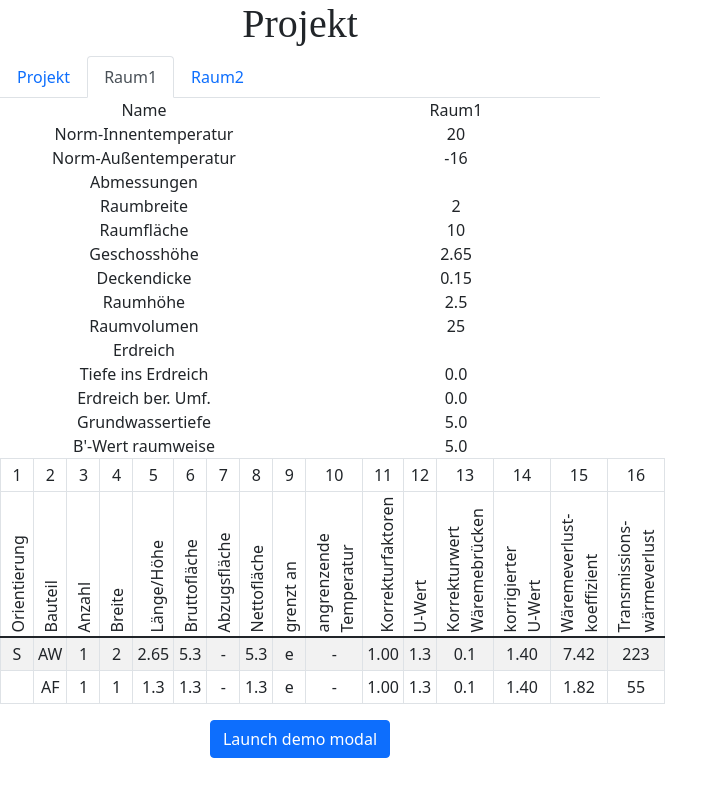
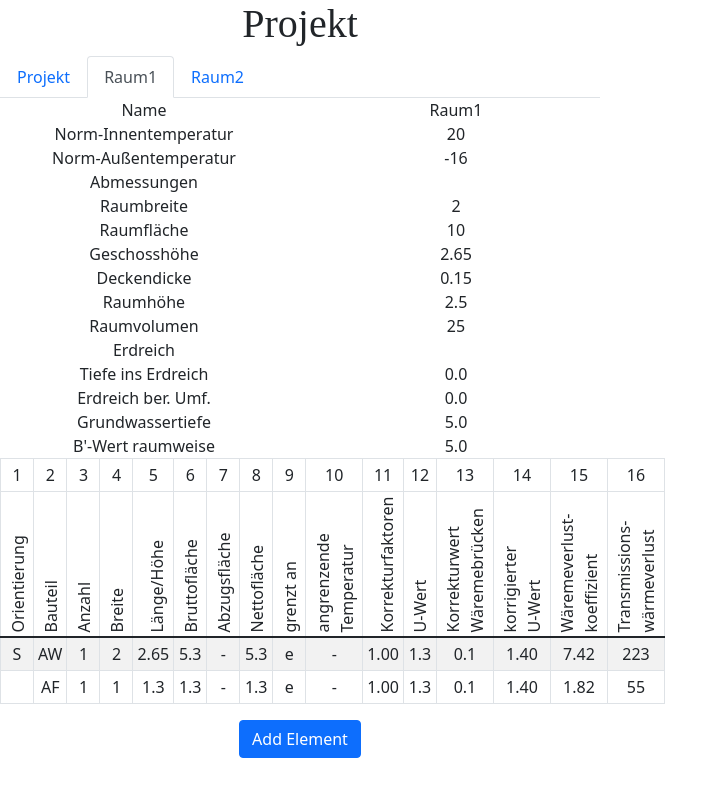
Before and after one commit to Dreanaught/js-react-mst, a React (Create React App) app: page / in a window 1280 px wide. Both pictures are taken after a click on the tab "Raum1". Shown: the top 796 px of the page, without its empty margins (0-728 px from the left). Built offline with nearby package versions, Linux system fonts and the light colour scheme; a web font is replaced by a local one.

Commit message:
renamed ElementEdit to ElementAdd

```diff
--- a/src/components/ElementEdit.js
+++ b/src/components/ElementAdd.js
@@ -1,25 +1,43 @@
 import React, { Component } from "react"
 import { observer } from "mobx-react"
 import { Button, Modal } from "react-bootstrap";
+import { Element } from "../models/Element";
 
-class ElementEdit extends Component {
+class ElementAdd extends Component {
+
+
     constructor(props) {
         super(props);
 
         this.handleShow = this.handleShow.bind(this);
         this.handleClose = this.handleClose.bind(this);
-        this.handleSave = this.handleSave.bind(this);
+        this.handleAdd = this.handleAdd.bind(this);
 
         this.state = {
             show: false
         };
+
+        this.state = {
+            element: Element.create({
+                Orientierung:"",
+                Bauteil: 1,
+                Anzahl: 1,
+                Breite: 0,
+                Länge_Höhe: 0,
+                grenzt_an: "",
+                angrenzende_Temperatur: 20,
+                temperatur_Anpassung: 0
+            })
+        }
     }
 
     handleClose() {
         this.setState({ show: false });
     }
 
-    handleSave() {
+    handleAdd() {
+        //this.props.raum.addElement(this.state.element)
+
         this.setState({ show: false });
     }
 
@@ -32,7 +50,7 @@ class ElementEdit extends Component {
         return (
             <div>
                 <Button bsstyle="primary" bssize="large" onClick={this.handleShow}>
-                    Launch demo modal
+                    Add Element
                 </Button>
                 <Modal centered show={this.state.show} onHide={this.handleClose}>
                     <Modal.Header closeButton>
@@ -42,7 +60,7 @@ class ElementEdit extends Component {
                     <Modal.Body>One fine body... {element.Abzugsfläche}</Modal.Body>
 
                     <Modal.Footer>
-                        <Button bsstyle="primary" onClick={this.handleSave}>Save</Button>
+                        <Button bsstyle="primary" onClick={this.handleAdd}>Add</Button>
                     </Modal.Footer>
                 </Modal>
             </div>
@@ -50,4 +68,4 @@ class ElementEdit extends Component {
     }
 }
 
-export default observer(ElementEdit)
+export default observer(ElementAdd)
--- a/src/components/RaumView.js
+++ b/src/components/RaumView.js
@@ -2,7 +2,7 @@ import React from "react"
 import { observer } from "mobx-react"
 import { Col, Container, Row, Table } from "react-bootstrap"
 import ElementTableRowView from "./ElementTableRowView"
-import ElementEdit from "./ElementEdit"
+import ElementAdd from "./ElementAdd"
 
 const RaumView = ({ raum }) => (
     <div>
@@ -173,8 +173,8 @@ const RaumView = ({ raum }) => (
 
             </tbody>
         </Table>
-        {/* add or edit elements */}
-        <ElementEdit/>
+        {/* add elements */}
+        <ElementAdd raum={raum} />
     </div>
 )
 
```
